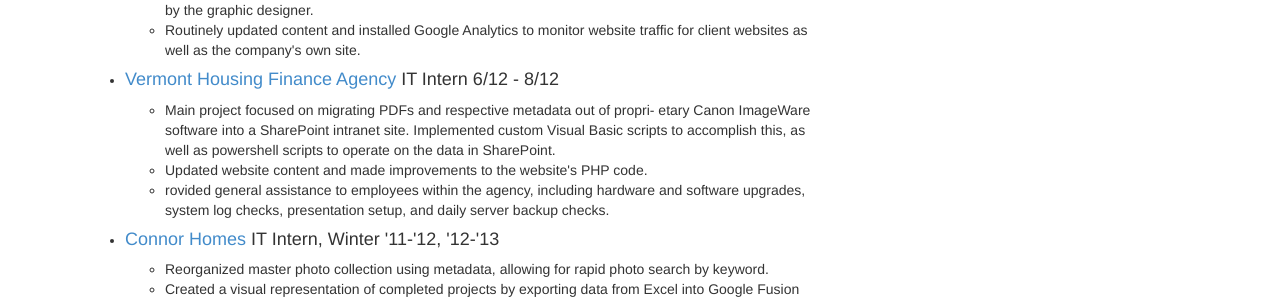
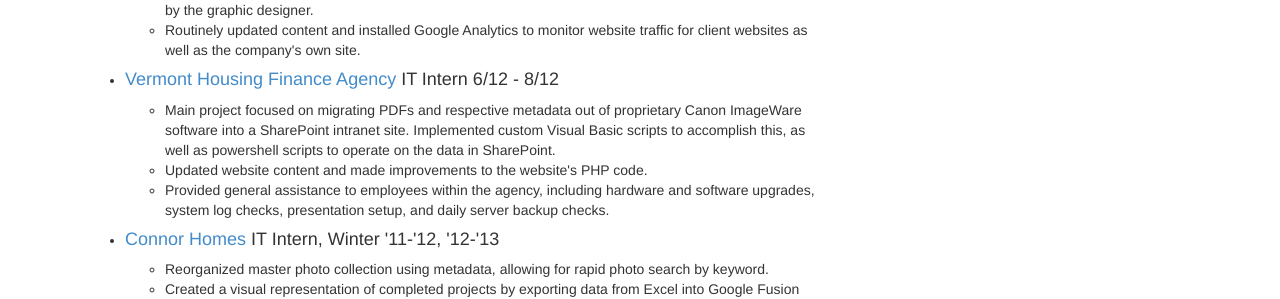
Before and after one commit to scperkins/scperkins.github.io, a Jekyll site: the page built from resume.html, in a window 1280 px wide and 900 px high, scrolled down 618 px. Shown: the part 318-617 px from the top of the window. Built offline with Jekyll 4.4.1, drawn with Linux system fonts in a browser that asks for light colours.

Commit message:
more spelling fixes

```diff
--- a/resume.html
+++ b/resume.html
@@ -58,12 +58,12 @@
 						<ul>
 							<li><h4><a href="http://www.vhfa.org">Vermont Housing Finance Agency</a> IT Intern 6/12 - 8/12</h4></li>
 								<ul>
-									<li>Main project focused on migrating PDFs and respective metadata out of propri-
-									etary Canon ImageWare software into a SharePoint intranet site. Implemented
+									<li>Main project focused on migrating PDFs and respective metadata out of proprietary Canon
+										ImageWare software into a SharePoint intranet site. Implemented
 									custom Visual Basic scripts to accomplish this, as well as powershell scripts to
 									operate on the data in SharePoint.</li>
 									<li>Updated website content and made improvements to the website&apos;s PHP code.</li>
-									<li>rovided general assistance to employees within the agency, including hardware
+									<li>Provided general assistance to employees within the agency, including hardware
 									and software upgrades, system log checks, presentation setup, and daily server
 									backup checks.</li>
 								</ul>
```
